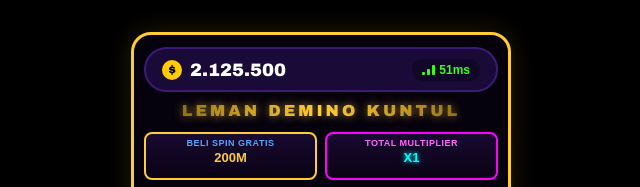
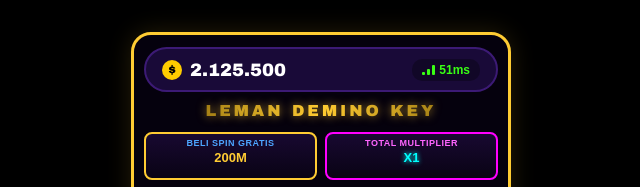
Before and after one commit to puteriid24-gif/demino-gaple, a plain HTML site: page index.html in a window 1280 px wide. Shown: the top 187 px of the page, without its empty margins (319-959 px from the left). Drawn offline with Linux system fonts and the light colour scheme.

Commit message:
Update index.html

```diff
--- a/index.html
+++ b/index.html
@@ -307,7 +307,7 @@
     </div>
 
     <!-- TULISAN BARU DISINI -->
-    <div class="brand-banner">Leman Demino kuntul</div>
+    <div class="brand-banner">Leman Demino key</div>
 
     <div class="features-row">
         <div class="feat-card"><div class="title">BELI SPIN GRATIS</div><div class="value">200M</div></div>
```
